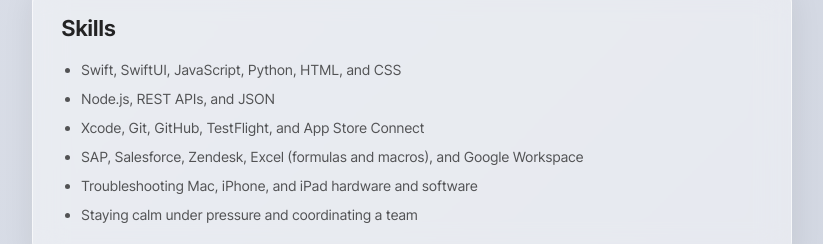
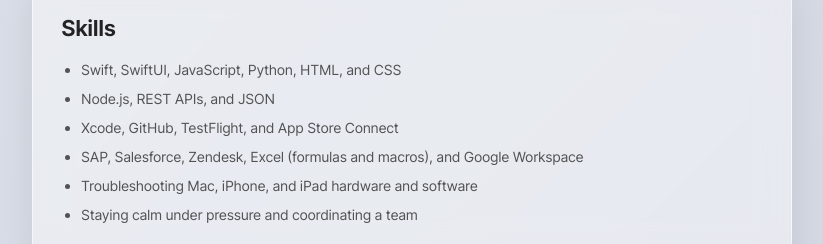
Before and after one commit to soliskit/portfolio, a Next.js app: page / in a window 1280 px wide. Shown: the part 2278-2522 px from the top of the page, without its empty margins (228-1051 px from the left). Built offline with nearby package versions, Linux system fonts and the light colour scheme.

Commit message:
Remove Git from Skills

```diff
--- a/components/Skills.js
+++ b/components/Skills.js
@@ -7,7 +7,7 @@ export default function Skills() {
       <ul>
         <li>Swift, SwiftUI, JavaScript, Python, HTML, and CSS</li>
         <li>Node.js, REST APIs, and JSON</li>
-        <li>Xcode, Git, GitHub, TestFlight, and App Store Connect</li>
+        <li>Xcode, GitHub, TestFlight, and App Store Connect</li>
         <li>
           SAP, Salesforce, Zendesk, Excel (formulas and macros), and Google
           Workspace
```
